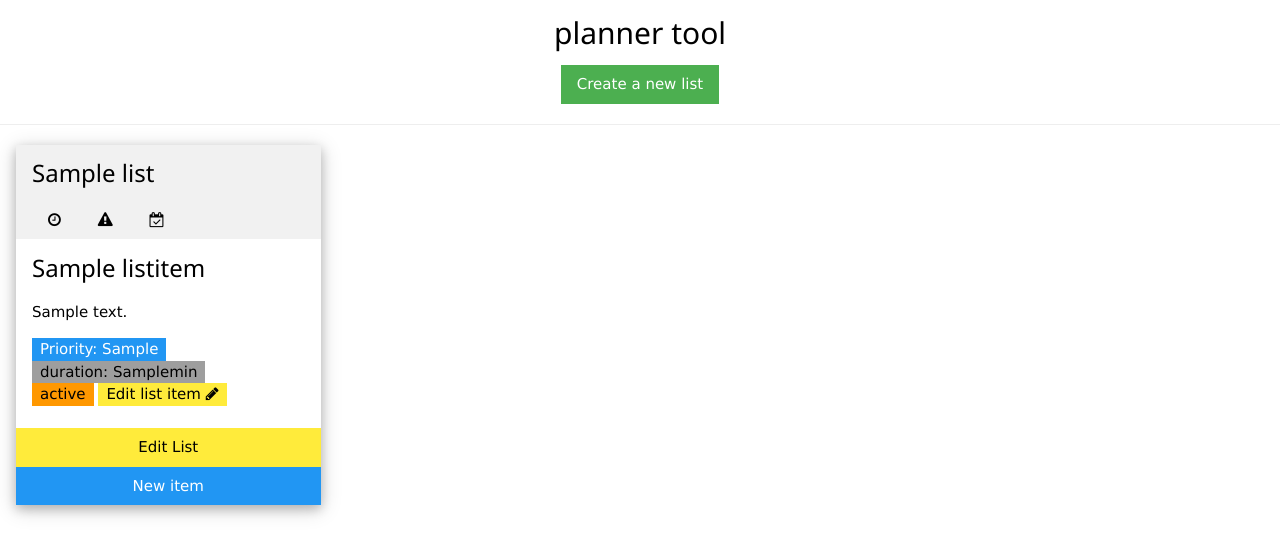
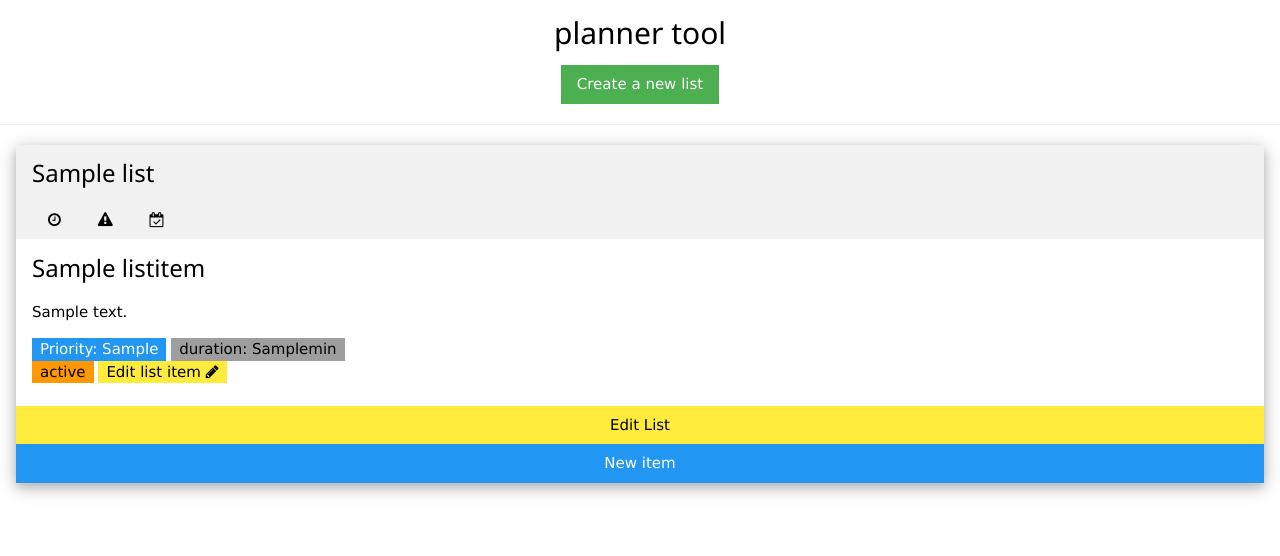
Before and after one commit to WinterBreeze31/backend-challange-2, a PHP site: page / in a window 1280 px wide. Shown: the top 556 px of the page. Run offline with PHP 8.4, Linux system fonts and the light colour scheme; tables that the repository leaves empty or names only in its code hold one stand-in row (values such as "Sample post"); data that the repository does not hold is empty.

Commit message:
some changes and fixes

```diff
--- a/plannertool/index.php
+++ b/plannertool/index.php
@@ -221,20 +221,22 @@ $list = $pdo->query('SELECT * FROM `list`');
 
             }
 
-            if (filter == "status") {
-                sortItems.sort(function(a, b) {
-                    return a[1] + b[1];
-                });
-            } else {
-                sortItems.sort(function(a, b) {
+            sortItems.sort(function(a, b) {
                     return a[1] - b[1];
                 });
-            }
-            for (let i = 0; i < sortItems.length; i++) {
+
+
+
+
+
+                for (let i = 0; i < sortItems.length; i++) {
                 console.log(sortItems[i][0]);
                 document.getElementById(sortItems[i][0]).style.order = i;
+                }
+
+
             }
-        }
+
     </script>
 </body>
 
--- a/plannertool/resources/functions.php
+++ b/plannertool/resources/functions.php
@@ -19,7 +19,7 @@ try {
 
 function clean($data)
 {
-    $data = preg_replace('/[^A-Za-z0-9]/', '', $data);
+    $data = preg_replace('@[^A-Za-z0-9\w\ ]@', '', $data);
     $data = htmlspecialchars($data);
     $data = stripslashes($data);
     $data = trim($data);
--- a/plannertool/style/style.css
+++ b/plannertool/style/style.css
@@ -18,16 +18,23 @@
 }
 
 .listcard_flex {
-  display: -ms-grid;
-  display: grid;
-  grid-gap: 10px;
-  -ms-grid-columns: (minmax(300px, 1fr))[auto-fill];
-      grid-template-columns: repeat(auto-fill, minmax(300px, 1fr));
+  display: -webkit-box;
+  display: -ms-flexbox;
+  display: flex;
+  -ms-flex-wrap: wrap;
+      flex-wrap: wrap;
+  gap: 2.5vw;
 }
 
 .w3-card-4 {
-  height: -webkit-fit-content !important;
-  height: -moz-fit-content !important;
-  height: fit-content !important;
+  -webkit-box-flex: 1;
+      -ms-flex-positive: 1;
+          flex-grow: 1;
+  width: 20vw;
+}
+
+* {
+  word-break: break-all;
+  white-space: normal;
 }
 /*# sourceMappingURL=style.css.map */
--- a/plannertool/style/style.scss
+++ b/plannertool/style/style.scss
@@ -5,15 +5,23 @@
     .item{
         flex-grow: 1;
         width: 100%;
+
     }
 }
 
 .listcard_flex{
-    display: grid;
-    grid-gap: 10px;
-    grid-template-columns:  repeat(auto-fill, minmax(300px, 1fr));
+  display: flex;
+  flex-wrap: wrap;
+
+gap: 2.5vw;
 }
 
 .w3-card-4{
-    height: fit-content!important;
+    flex-grow: 1;
+    width: 20vw;
 }
+
+*{
+    word-break: break-all;
+    white-space: normal;
+}
```
Also changed, not shown: 1 other file.
